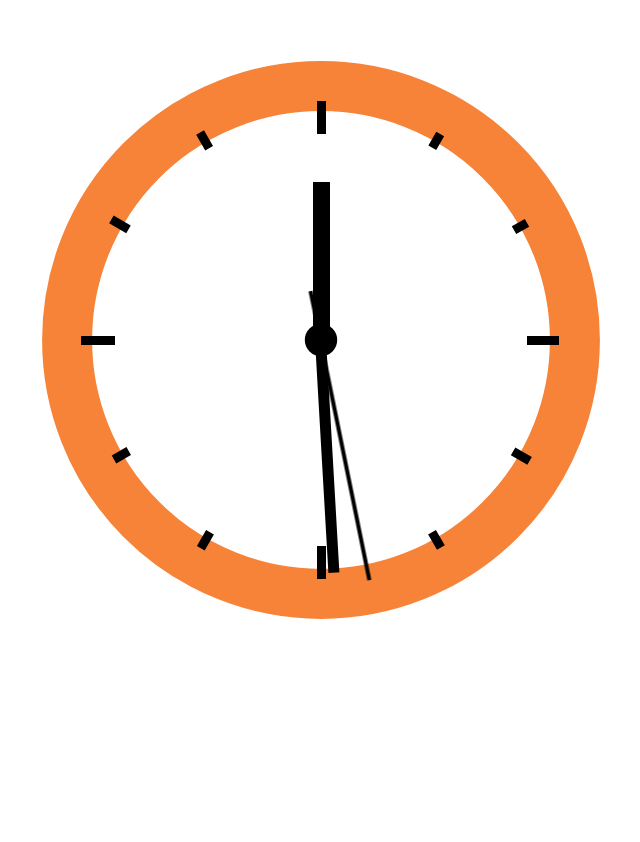
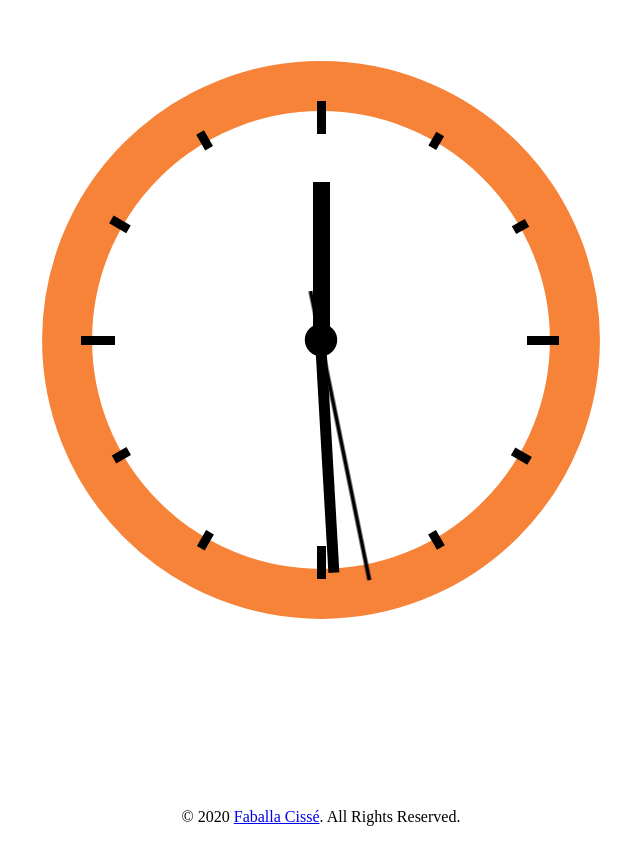
Before and after one commit to faballacisse/Analog-Clock, a plain HTML site: page index.html in a window 1280 px wide. Shown: the whole page, without its empty margins (319-959 px from the left). Before the commit the page ends 800 px from the top, so only its background shows below. Drawn offline with Linux system fonts and the light colour scheme.

Commit message:
added footer

```diff
--- a/index.html
+++ b/index.html
@@ -59,5 +59,13 @@
       </div>
       <!-- .clockbox -->
     </main>
+
+    <footer>
+      <p>
+        &copy; 2020
+        <a href="https://faballacancode.com/portfolio.html">Faballa Cissé</a>.
+        All Rights Reserved.
+      </p>
+    </footer>
   </body>
 </html>
--- a/style.css
+++ b/style.css
@@ -65,3 +65,7 @@
     transform-origin: 300px 300px;
     transition: transform .5s ease-in-out;
 }
+
+footer {
+    text-align: center;
+}
```
